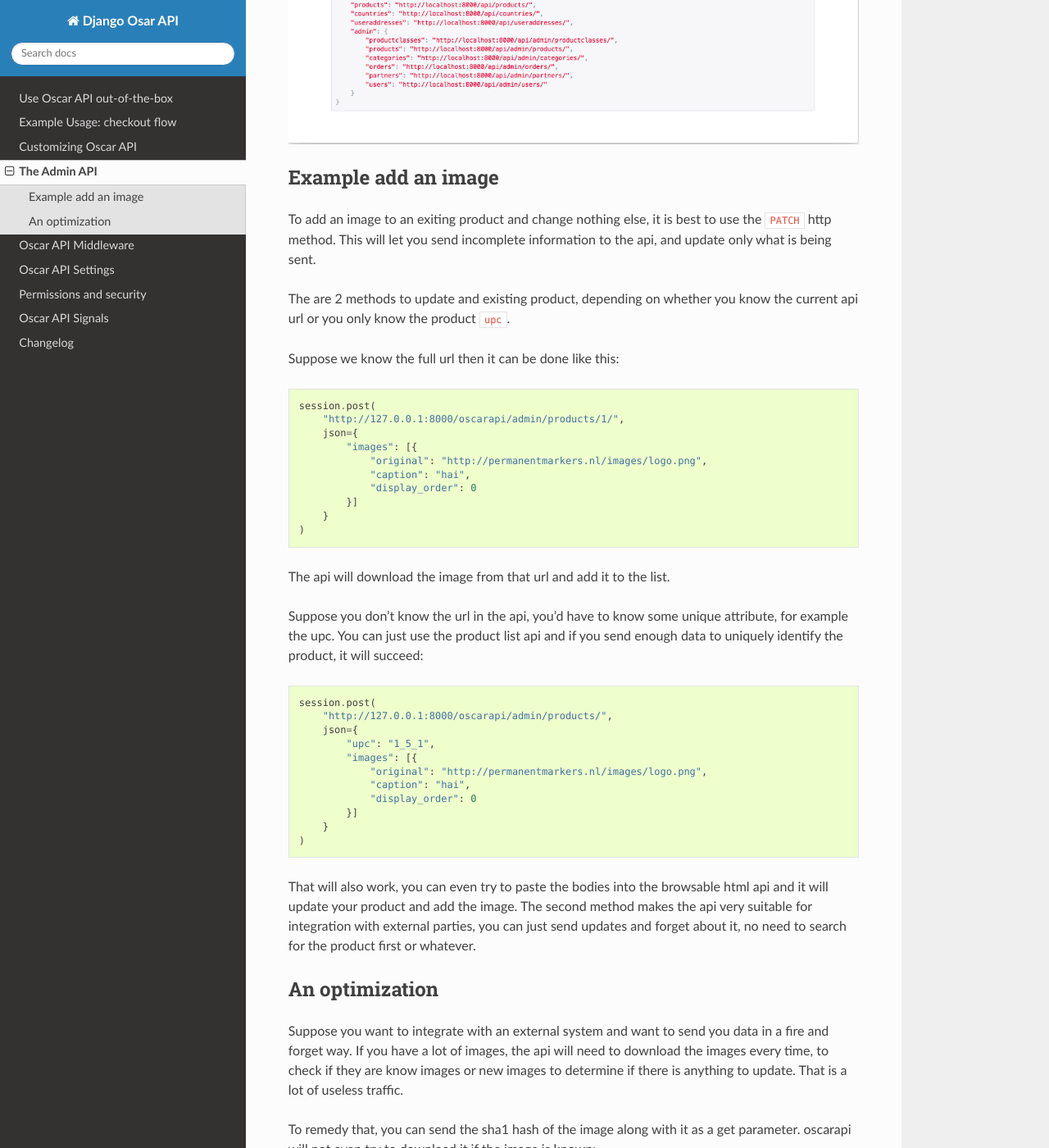
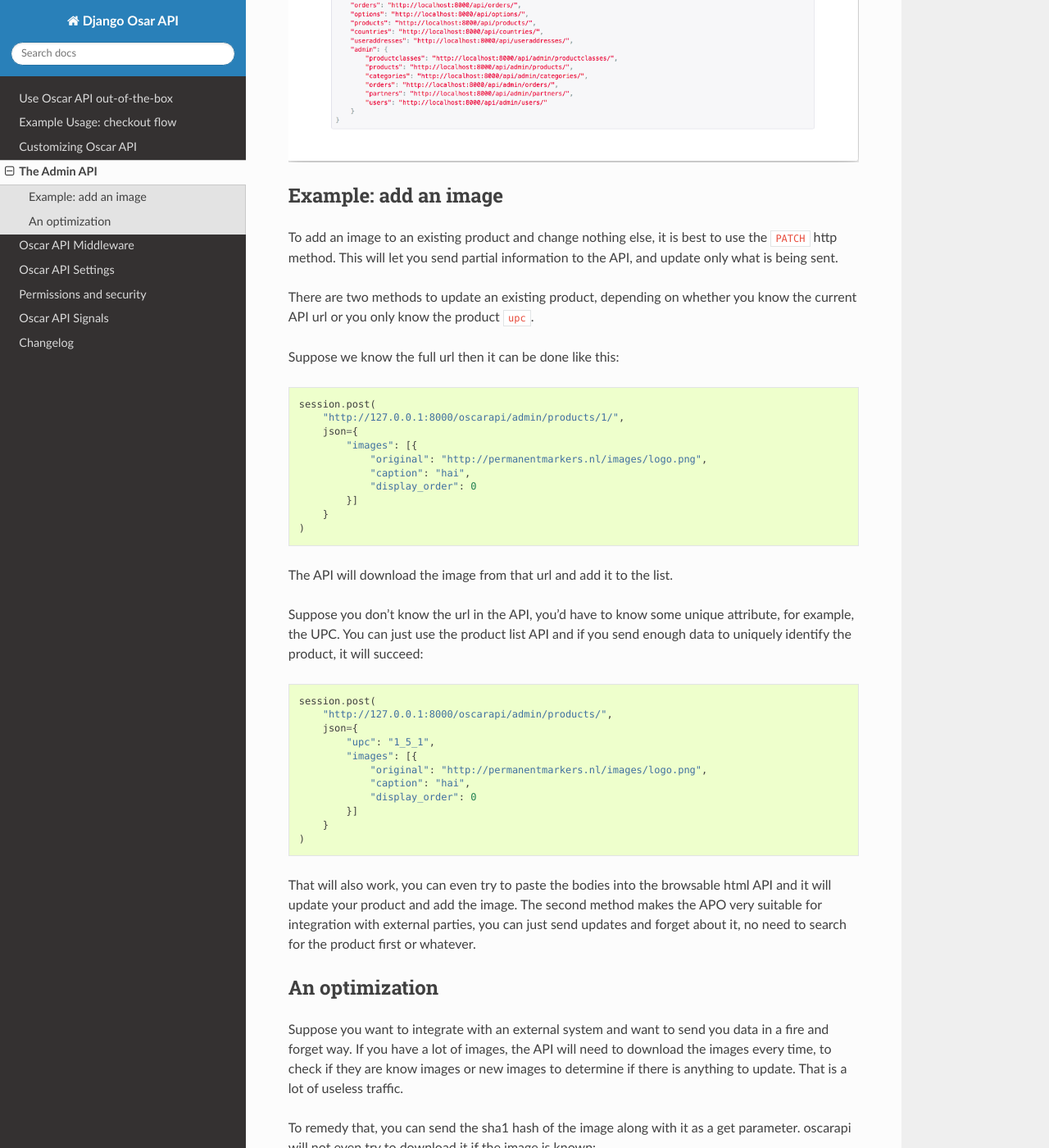
Before and after one commit to django-oscar/django-oscar-api, a Sphinx documentation site: the page built from docs/source/usage/the_admin_api.rst, in a window 1280 px wide and 1400 px high, scrolled down 1158 px. Shown: the whole window at 82% size. Built offline with Sphinx 7.4.7 and the Read the Docs theme 2.0.0, drawn with Linux system fonts in a browser that asks for light colours; some of the changed text lies outside the part shown.

Commit message:
Fix documentation typos and requirements

```diff
--- a/docs/requirements.txt
+++ b/docs/requirements.txt
@@ -1,3 +1,4 @@
-Django==2.2.13
+Django<3
+django-oscar<2.1
 sphinx
 sphinx_rtd_theme
--- a/docs/source/conf.py
+++ b/docs/source/conf.py
@@ -66,7 +66,7 @@ master_doc = 'index'
 
 # General information about the project.
 project = u'Django Osar API'
-copyright = u'2015, 2016 Django Oscar'
+copyright = u'2015-2020 jango Oscar'
 author = u'Lars van de Kerkhof, Martijn Jacobs'
 
 # The version info for the project you're documenting, acts as replacement for
--- a/docs/source/usage/the_admin_api.rst
+++ b/docs/source/usage/the_admin_api.rst
@@ -22,15 +22,15 @@ The *Admin API* is also accessible in the browsable API when your logged in user
 .. image:: ../images/admin-api.png
    :alt: The Admin API
 
-Example add an image
---------------------
+Example: add an image
+---------------------
 
-To add an image to an exiting product and change nothing else, it is best to use
-the ``PATCH`` http method. This will let you send incomplete information to
-the api, and update only what is being sent.
+To add an image to an existing product and change nothing else, it is best to use
+the ``PATCH`` http method. This will let you send partial information to
+the API, and update only what is being sent.
 
-The are 2 methods to update and existing product, depending on whether you
-know the current api url or you only know the product ``upc``.
+There are two methods to update an existing product, depending on whether you
+know the current API url or you only know the product ``upc``.
 
 Suppose we know the full url then it can be done like this::
 
@@ -45,10 +45,10 @@ Suppose we know the full url then it can be done like this::
         }
     )
 
-The api will download the image from that url and add it to the list.
+The API will download the image from that url and add it to the list.
 
-Suppose you don't know the url in the api, you'd have to know some unique attribute,
-for example the upc. You can just use the product list api and if you send
+Suppose you don't know the url in the API, you'd have to know some unique attribute,
+for example, the UPC. You can just use the product list API and if you send
 enough data to uniquely identify the product, it will succeed::
 
     session.post(
@@ -64,8 +64,8 @@ enough data to uniquely identify the product, it will succeed::
     )
 
 That will also work, you can even try to paste the bodies into the browsable
-html api and it will update your product and add the image. The second method
-makes the api very suitable for integration with external parties, you can just
+html API and it will update your product and add the image. The second method
+makes the APO very suitable for integration with external parties, you can just
 send updates and forget about it, no need to search for the product first or
 whatever.
 
@@ -73,7 +73,7 @@ An optimization
 ---------------
 
 Suppose you want to integrate with an external system and want to send you data
-in a fire and forget way. If you have a lot of images, the api will need to
+in a fire and forget way. If you have a lot of images, the API will need to
 download the images every time, to check if they are know images or new images
 to determine if there is anything to update. That is a lot of useless traffic.
 
```
Also changed, not shown: other parts of docs/source/usage/the_admin_api.rst (+2 -2 lines).
